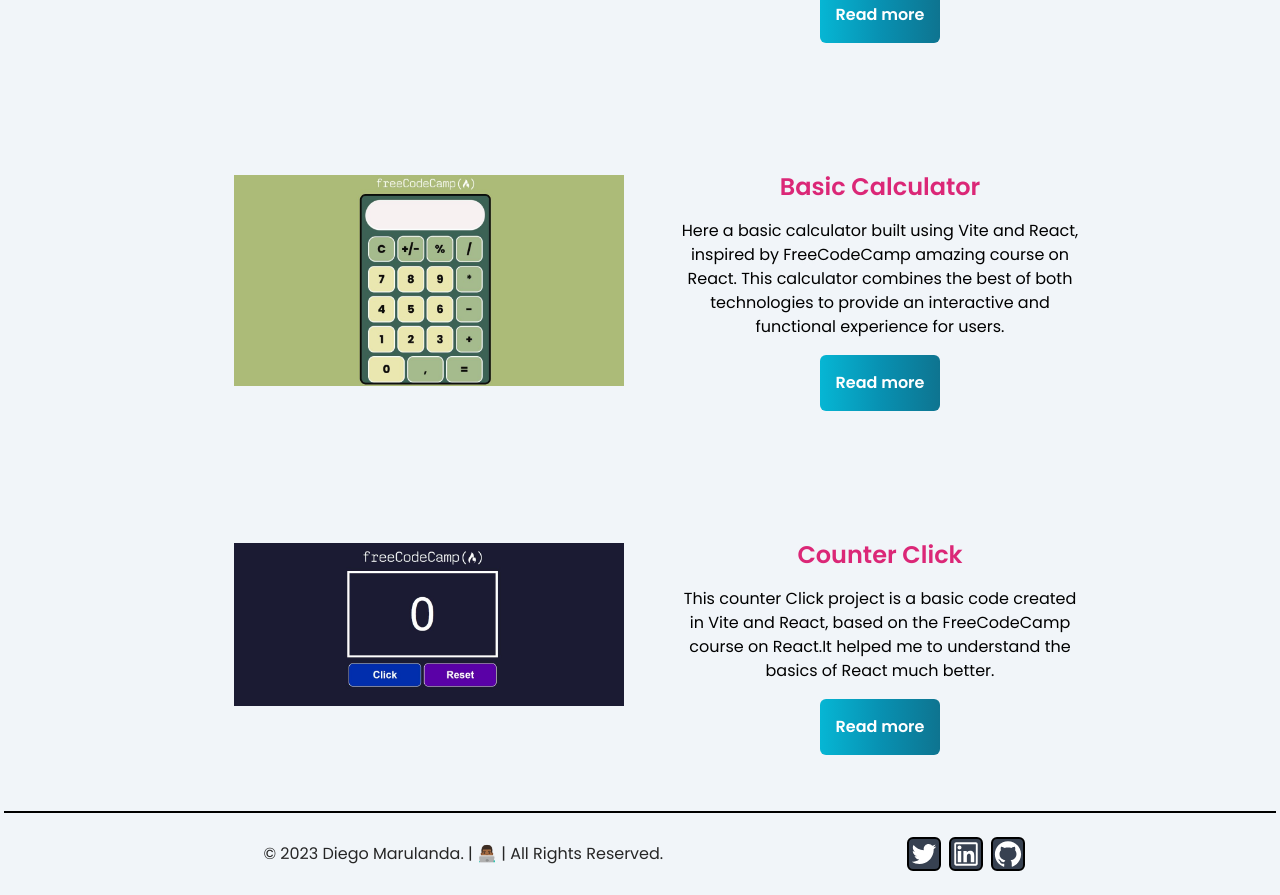
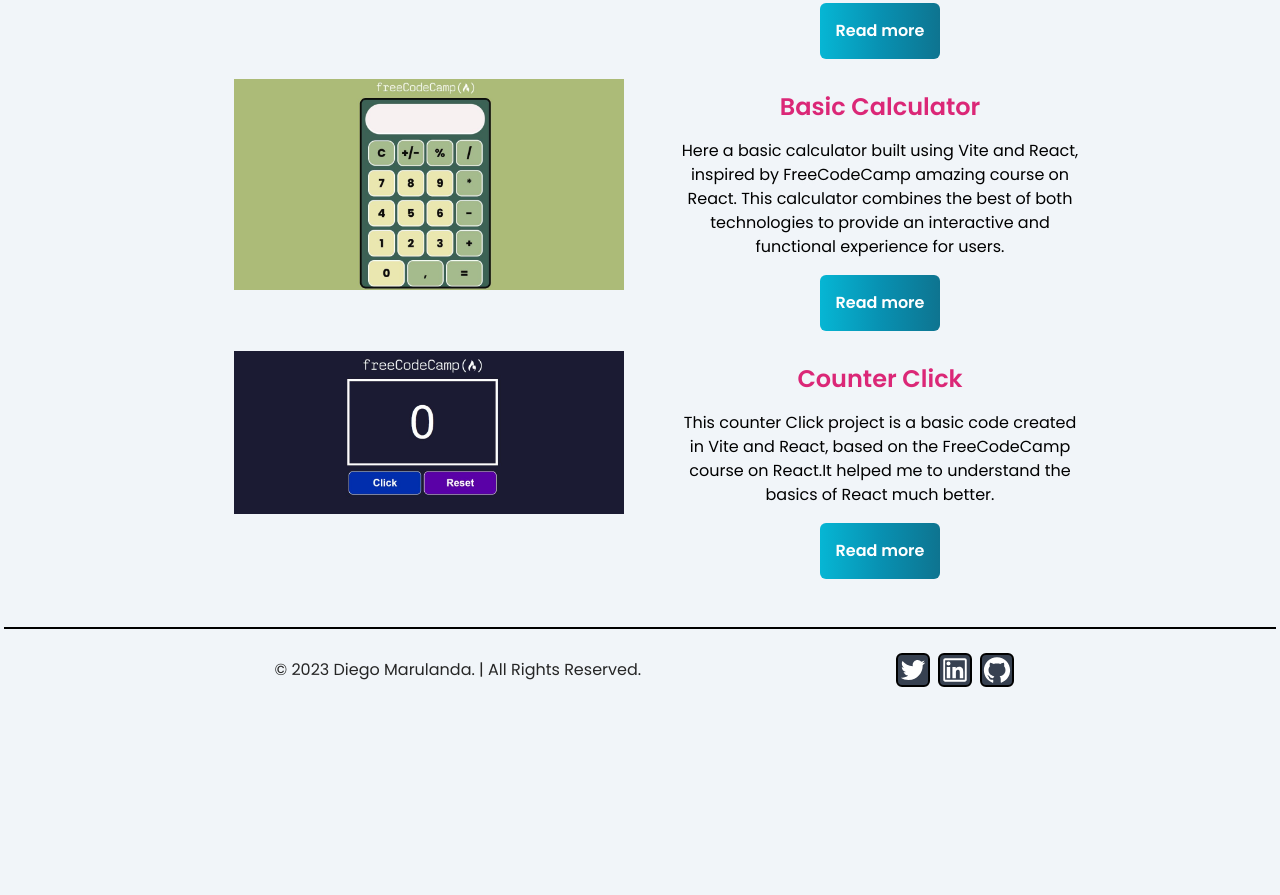
Before and after one commit to DiegoMarulandaB/Portfolio, a Next.js app: page /personalprojects in a window 1280 px wide. Shown: the part 417-1312 px from the top of the page. After the commit the page ends 1128 px from the top, so only its background shows below. Built offline with nearby package versions, Linux system fonts and the light colour scheme.

Commit message:
style: :fire: remove mt-2 academic_personal_projects_footer

```diff
--- a/src/app/academicprojects/page.tsx
+++ b/src/app/academicprojects/page.tsx
@@ -69,7 +69,7 @@ const AcademicProjects = () => {
                   </Link>
                 </div>
                 <div className="mt-4 md:w-2/6">
-                  <h1 className="text-center text-2xl font-bold mb-2  mx-2 mr-2  text-pink-600">{project.name}</h1>
+                  <h1 className="text-center text-2xl font-bold mb-2  mx-2 mr-2 mt-4  text-pink-600">{project.name}</h1>
                   <p className="text-center text-1xl  mx-2 mr-2 mt-4 ">{project.description}</p>
 
                   <div className="flex flex-col text-center items-center justify-center align-bottom space-x-4">
--- a/src/app/personalprojects/page.tsx
+++ b/src/app/personalprojects/page.tsx
@@ -49,7 +49,7 @@ const PersonalProjects = () => {
       <h1 className="text-center pt-20 ">
         <AnimatedText text="Personal projects" className="mx-2 mr-2 mb-2 mt-4" />
       </h1>
-      <div className="flex flex-col items-center justify-center space-y-28 mx-4 mt-6  ">
+      <div className="flex flex-col items-center justify-center space-y-26 mx-4 mt-6  ">
         {projects.map((project, idx) => (
           <div key={idx}>
             <Slide offset="-200px 0px -200px 0px">
@@ -68,7 +68,7 @@ const PersonalProjects = () => {
                   </Link>
                 </div>
                 <div className="mt-4 md:w-2/6 mx-2 mr-2">
-                  <h1 className="flex flex-col text-center items-center justify-center  text-2xl font-bold mb-2 mx-2 mr-2   text-pink-600">
+                  <h1 className="flex flex-col text-center items-center justify-center  text-2xl font-bold mb-2 mx-2 mr-2 mt-4  text-pink-600">
                     {project.name}
                   </h1>
                   <p className="flex flex-col text-center items-center justify-center text-1xl  mx-2 mr-2 mt-4 ">
@@ -79,7 +79,7 @@ const PersonalProjects = () => {
                     <Link href={project.github} target="_blank" rel="noopener noreferrer dns-prefetch preload">
                       <button
                         type="button"
-                        className=" text-white bg-gradient-to-r from-cyan-500 via-cyan-600 to-cyan-700 rounded-md px-4 py-4 mx-2 mr-2 mt-4 w-26 text-center text-1xl  font-bold "
+                        className=" text-white bg-gradient-to-r from-cyan-500 via-cyan-600 to-cyan-700 rounded-md px-4 py-4 mx-2 mr-2 mt-4 w-26 text-center text-1xl font-bold "
                       >
                         Read more
                       </button>
--- a/src/components/Footer/Footer.tsx
+++ b/src/components/Footer/Footer.tsx
@@ -3,14 +3,14 @@ import { AiOutlineGithub, AiOutlineTwitter, AiOutlineLinkedin } from 'react-icon
 
 const Footer = () => {
   return (
-    <section id="footer" className=" mx-auto max-w-full md:max-w-full  px-1 sm:px-1  bg-slate-100  dark:bg-slate-700">
-      <hr className="border border-black dark:border-white mt-14" />
-      <div className="mx-auto p-4 flex flex-col items-center justify-center text-center md:flex-row md:justify-evenly  mt-1">
-        <div className="flex flex-row items-center justify-between space-x-2 mb-2  mt-1 text-neutral-800 dark:text-neutral-100 mx-2 mr-2 ">
-          &copy; {new Date().getFullYear()} Diego Marulanda. | 👨🏾‍💻 | All Rights Reserved.
+    <section id="footer" className=" mx-auto max-w-full md:max-w-full  px-1 sm:px-1  bg-slate-100  dark:bg-slate-700 mt-12">
+      <hr className="border border-black dark:border-white" />
+      <div className="mx-auto p-4 flex flex-col items-center justify-center text-center md:flex-row md:justify-evenly mt-1">
+        <div className="flex flex-row items-center justify-between space-x-2 mb-2  mt-1 text-neutral-800 dark:text-neutral-100 mx-2 mr-2">
+          &copy; {new Date().getFullYear()} Diego Marulanda. | All Rights Reserved.
           <a href="/" className="hover:underline" />
         </div>
-        <div className="flex flex-row items-center justify-center space-x-2 mb-2 mt-1 ">
+        <div className="flex flex-row items-center justify-between space-x-2 mb-2 mt-1">
           <a href="https://twitter.com/DAMB1987" target="_blank" rel="noopener noreferrer">
             <AiOutlineTwitter
               className="icon  text-white bg-gray-700 dark:bg-gray-700 border-2 border-black dark:border-white rounded-md"
```
